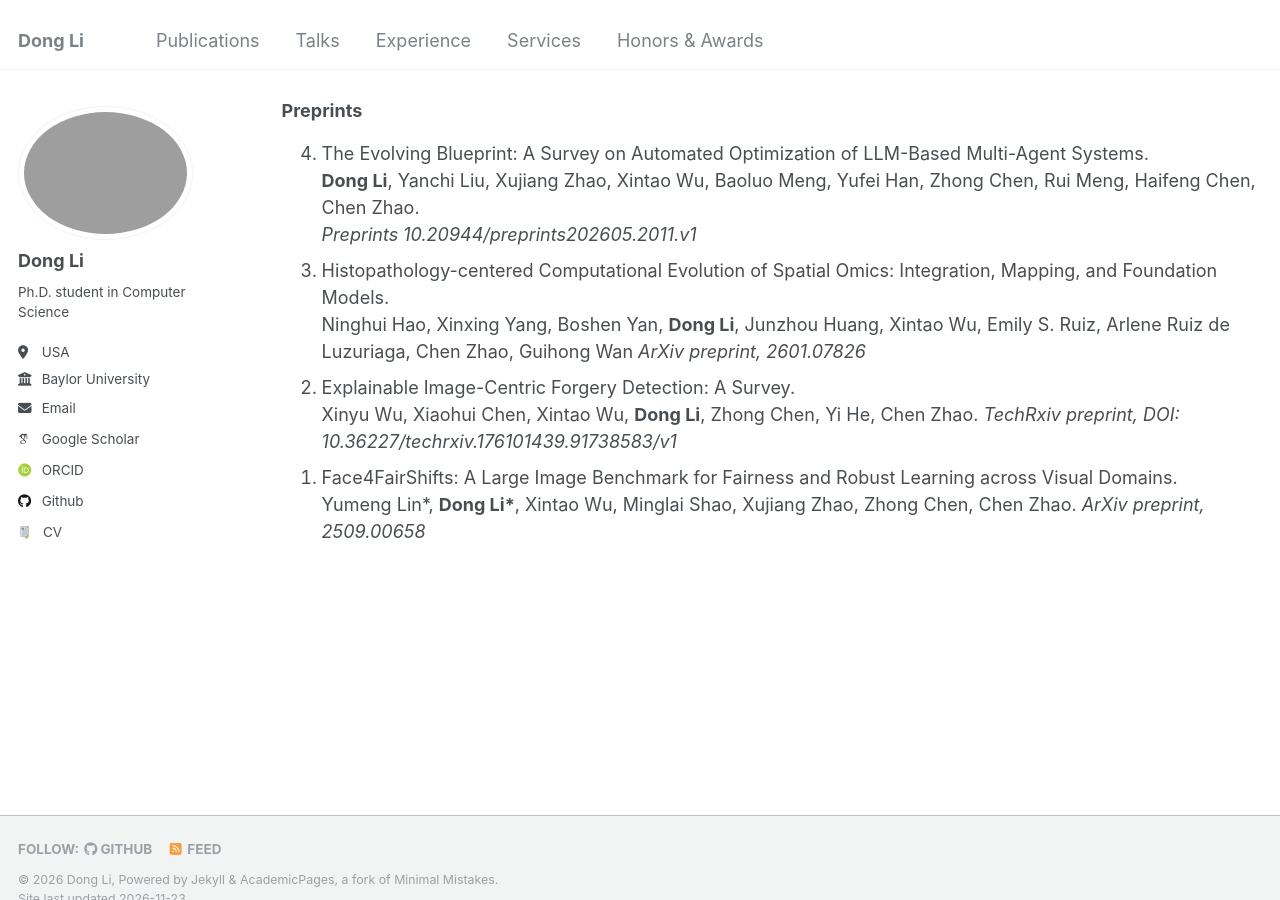
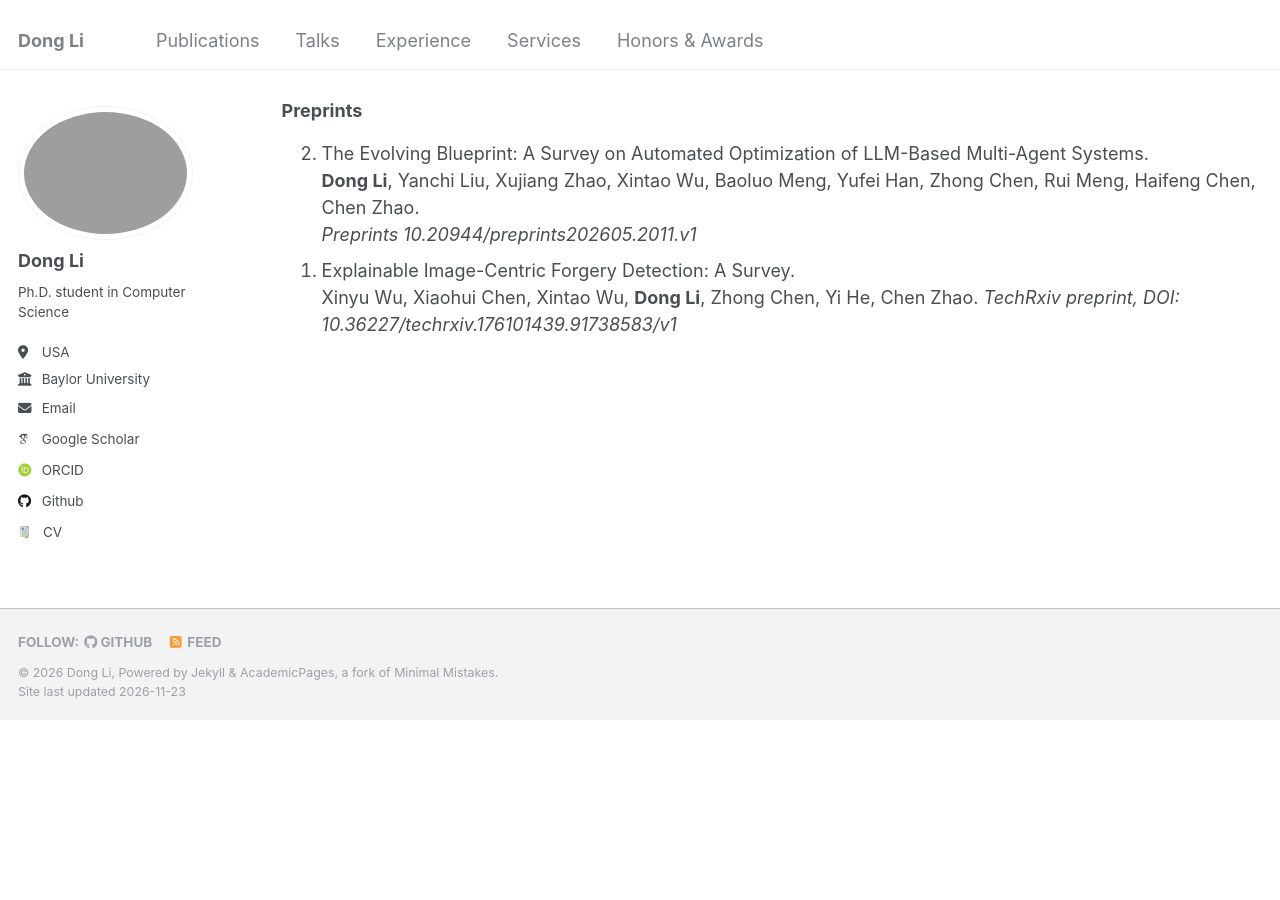
Before and after one commit to TurkeyWatanabe/dongli, a Jekyll site: the page built from _pages/publications.html, in a window 1280 px wide and 900 px high, scrolled down 3987 px. Built offline with Jekyll 4.4.1, drawn with Linux system fonts in a browser that asks for light colours; some web fonts are replaced; after the commit the page ends 4706 px from its top, so only the background shows below that.

Commit message:
Update publications.html

```diff
--- a/_pages/publications.html
+++ b/_pages/publications.html
@@ -177,17 +177,10 @@ author_profile: true
   <strong>Dong Li</strong>, Yanchi Liu, Xujiang Zhao, Xintao Wu, Baoluo Meng, Yufei Han, Zhong Chen, Rui Meng, Haifeng Chen, Chen Zhao.<br>
   <em>Preprints 10.20944/preprints202605.2011.v1</em></li>
 
-  <li>Histopathology-centered Computational Evolution of Spatial Omics: Integration, Mapping, and Foundation Models.<br>
-  Ninghui Hao, Xinxing Yang, Boshen Yan, <strong>Dong Li</strong>, Junzhou Huang, Xintao Wu, Emily S. Ruiz, Arlene Ruiz de Luzuriaga, Chen Zhao, Guihong Wan
-  <em>ArXiv preprint, 2601.07826</em></li>
-
   <li>Explainable Image-Centric Forgery Detection: A Survey.<br>
   Xinyu Wu, Xiaohui Chen, Xintao Wu, <strong>Dong Li</strong>, Zhong Chen, Yi He, Chen Zhao.
   <em>TechRxiv preprint, DOI: 10.36227/techrxiv.176101439.91738583/v1</em></li>
 
-  <li>Face4FairShifts: A Large Image Benchmark for Fairness and Robust Learning across Visual Domains.<br>
-  Yumeng Lin*, <strong>Dong Li*</strong>, Xintao Wu, Minglai Shao, Xujiang Zhao, Zhong Chen, Chen Zhao.
-  <em>ArXiv preprint, 2509.00658</em></li>
 
 </ol>
 
```
